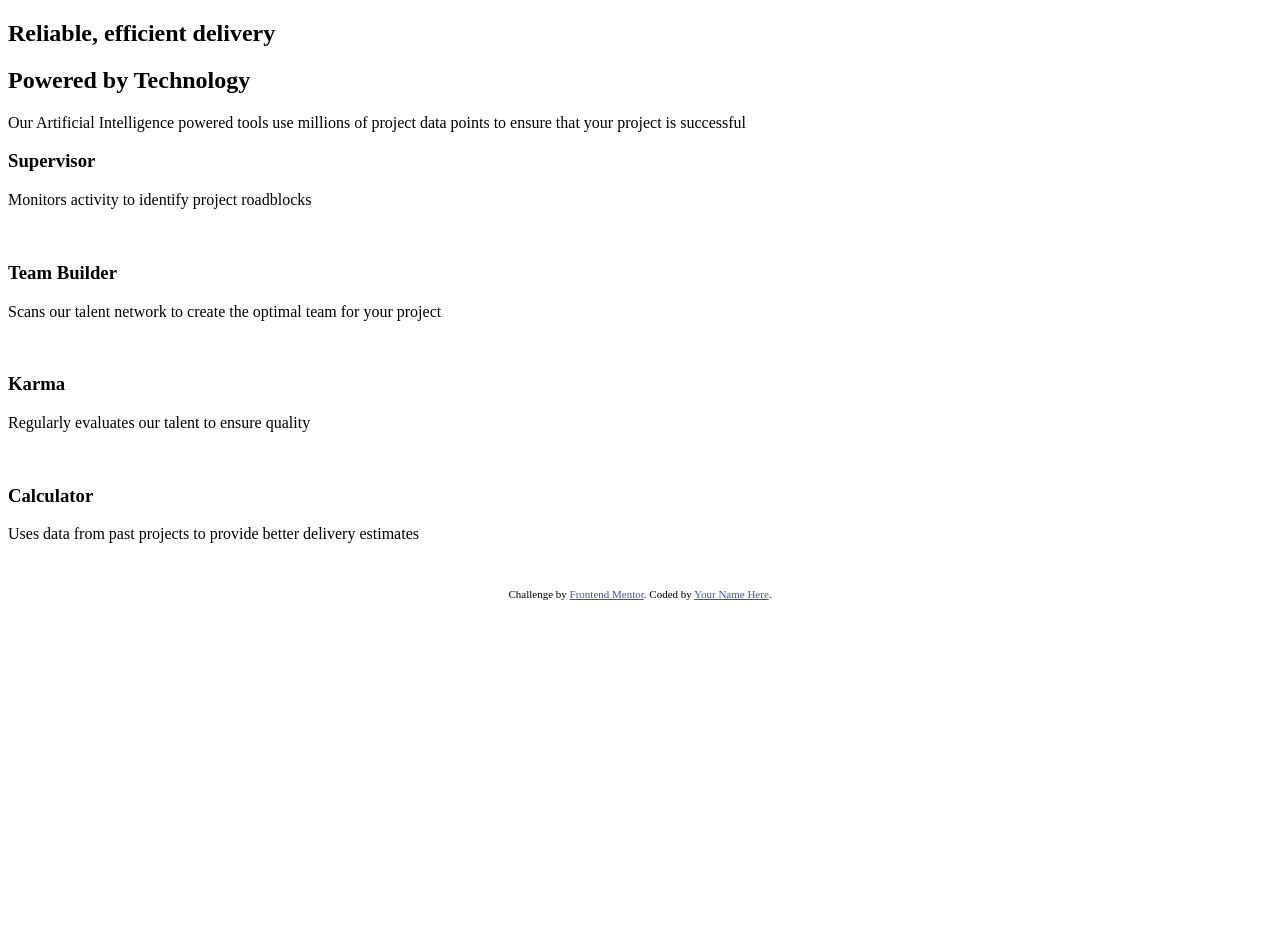
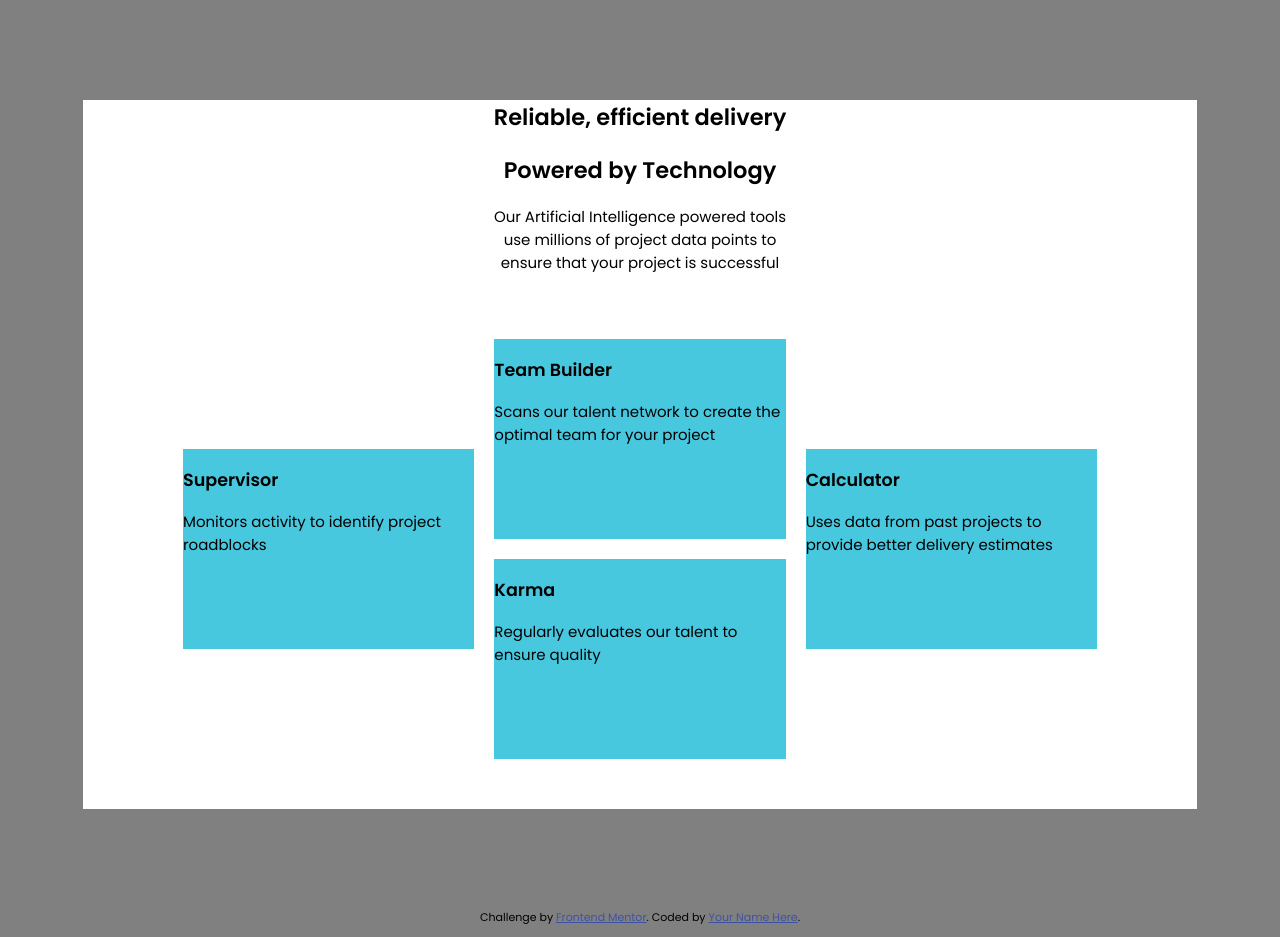
Before and after one commit to luisgcolmena/four-card-feature, a plain HTML site: page index.html in a window 1280 px wide. Before the commit the page ends 800 px from the top, so only its background shows below. Drawn offline with Linux system fonts and the light colour scheme.

Commit message:
Estilos iniciales del grid y elementos HTML

```diff
--- a/css/styles.css
+++ b/css/styles.css
@@ -1,3 +1,66 @@
+@import url('https://fonts.googleapis.com/css2?family=Poppins:wght@200;400;600&display=swap');
+
+body {
+  font-family: 'Poppins', sans-serif;
+  font-size: 15px;
+  background-color: gray;
+}
+
+main {
+  margin: 100px 75px;
+  background-color: white;
+}
+
+.main-title-section {
+  text-align: center;
+}
+.main-title-section .main-description {
+  width: 300px;
+  margin: 0 auto;
+}
+
+
+.container {
+  height: 200px;
+  background-color: rgb(71, 200, 223);
+}
+
+.features-section {
+padding: 50px 100px;
+}
+.grid-container {
+  display: grid;
+  grid-template-columns: 1fr 1fr 1fr;
+  grid-template-rows: 1fr 1fr;
+  align-items: center;
+  column-gap: 20px;
+  row-gap: 20px;
+}
+.features-section .supervisor-feature {
+  grid-row: 1 / 3;
+  grid-column: 1;
+}
+.features-section .team_builder-feature {
+  grid-row: 1 / 2;
+  grid-column: 2;
+}
+.features-section .karma-feature {
+  grid-row: 2 / 3;
+  grid-column: 2;
+}
+.features-section .calculator-feature {
+  grid-row: 1 / 3;
+  grid-column: 3;
+}
+
+
+
+
+
+
+
+
+
 .attribution {
   font-size: 11px;
   text-align: center;
--- a/index.html
+++ b/index.html
@@ -24,25 +24,27 @@
     </section>
 
     <section class="features-section">
-      <div class="supervisor-feature">
+      <div class="grid-container">
+        <div class="supervisor-feature container">
           <h3>Supervisor</h3>
           <p>Monitors activity to identify project roadblocks</p>
           <img src="" alt="">
         </div>
-      <div class="supervisor-feature">
+        <div class="team_builder-feature container">
           <h3>Team Builder</h3>
           <p>Scans our talent network to create the optimal team for your project</p>
           <img src="" alt="">
         </div>
-      <div class="supervisor-feature">
+        <div class="karma-feature container">
           <h3>Karma</h3>
           <p>Regularly evaluates our talent to ensure quality</p>
           <img src="" alt="">
         </div>
-      <div class="supervisor-feature">
+        <div class="calculator-feature container">
           <h3>Calculator</h3>
           <p>Uses data from past projects to provide better delivery estimates</p>
           <img src="" alt="">
+        </div>
       </div>
     </section>
   </main>
```
Lines whose indentation alone changed are shown as unchanged.
